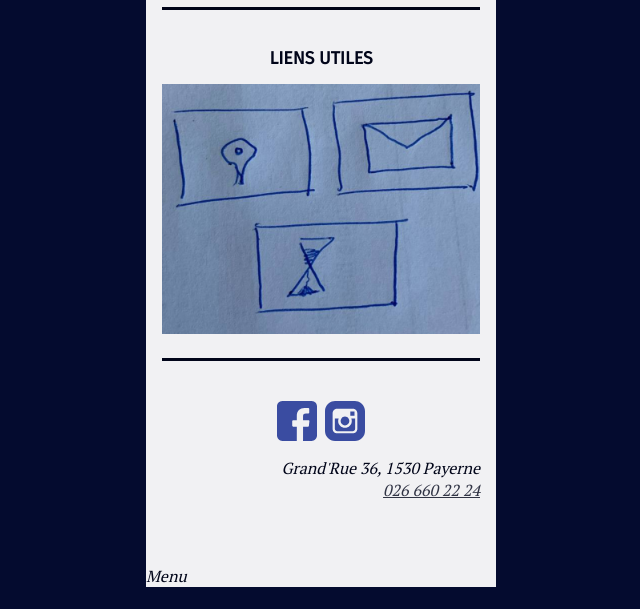
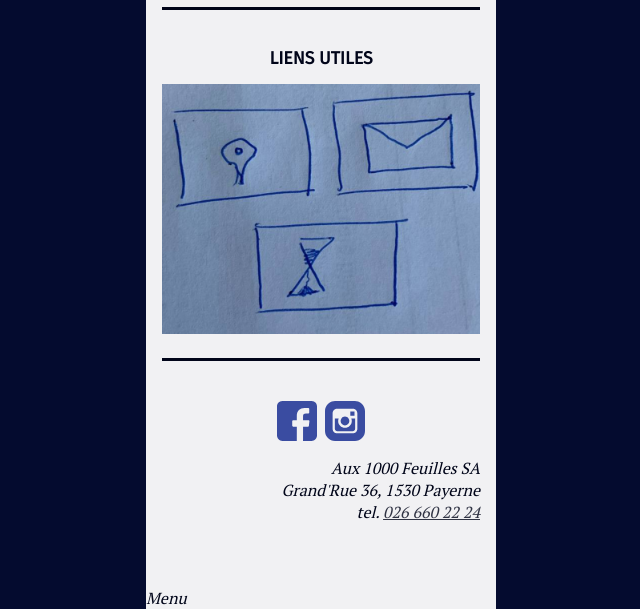
Before and after one commit to xaverfleer/1000feuilles, a Gatsby site: page / in a window 1280 px wide. Shown: the part 1885-2494 px from the top of the page, without its empty margins (319-959 px from the left). Before the commit the page ends 2472 px from the top, so only its background shows below. Built offline with nearby package versions, Linux system fonts and the light colour scheme; Gatsby itself is replaced by a stand-in of ours.

Commit message:
Add infos to footer

```diff
--- a/src/components/Footer.js
+++ b/src/components/Footer.js
@@ -28,8 +28,11 @@ export default function Footer() {
         </a>
       </div>
       <address>
+        <div>Aux 1000 Feuilles SA</div>
         <div>Grand'Rue 36, 1530 Payerne</div>
-        <a href="tel:+41266602224">026 660 22 24</a>
+        <div>
+          tel. <a href="tel:+41266602224">026 660 22 24</a>
+        </div>
       </address>
     </footer>
   );
```
